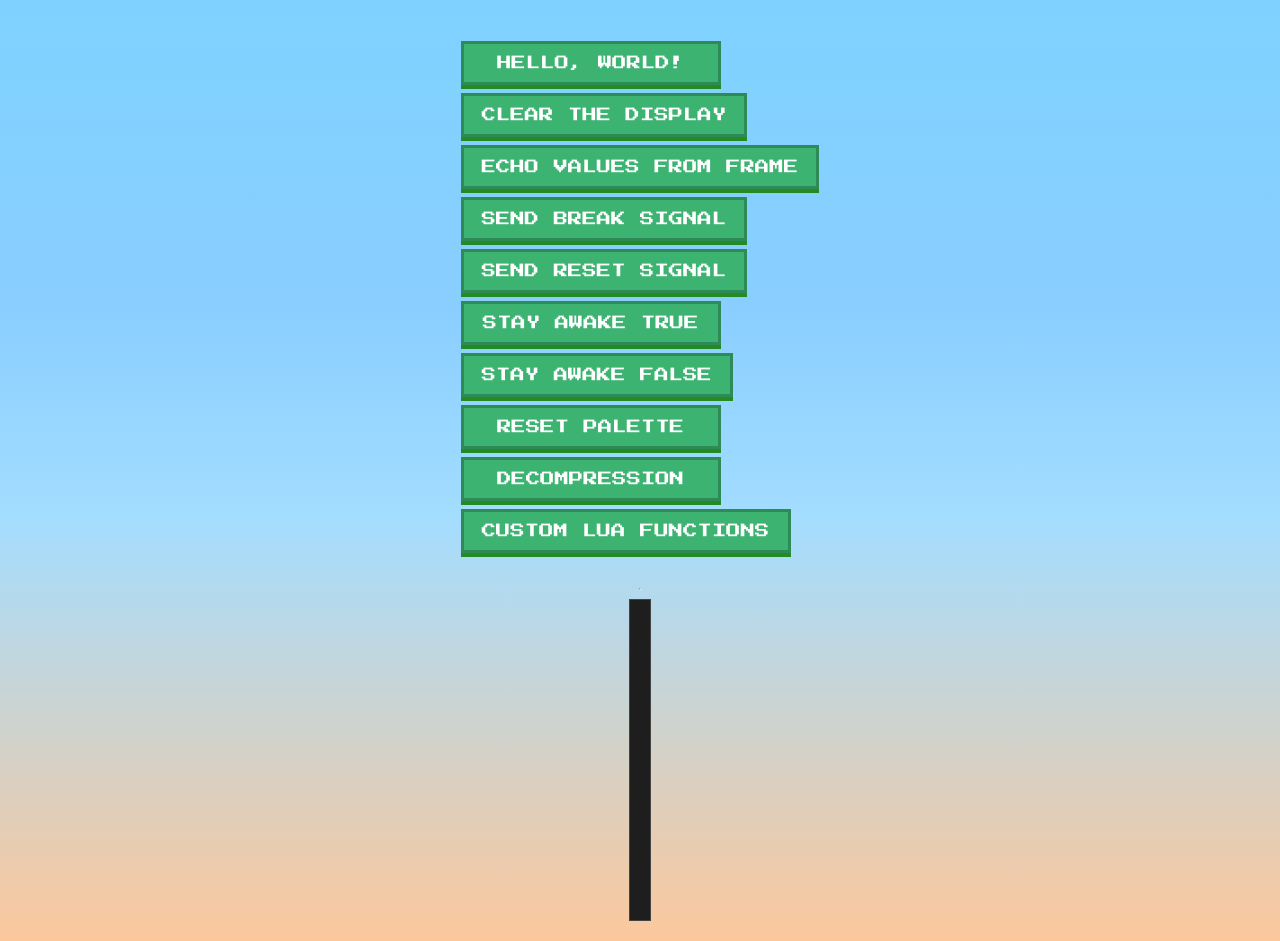
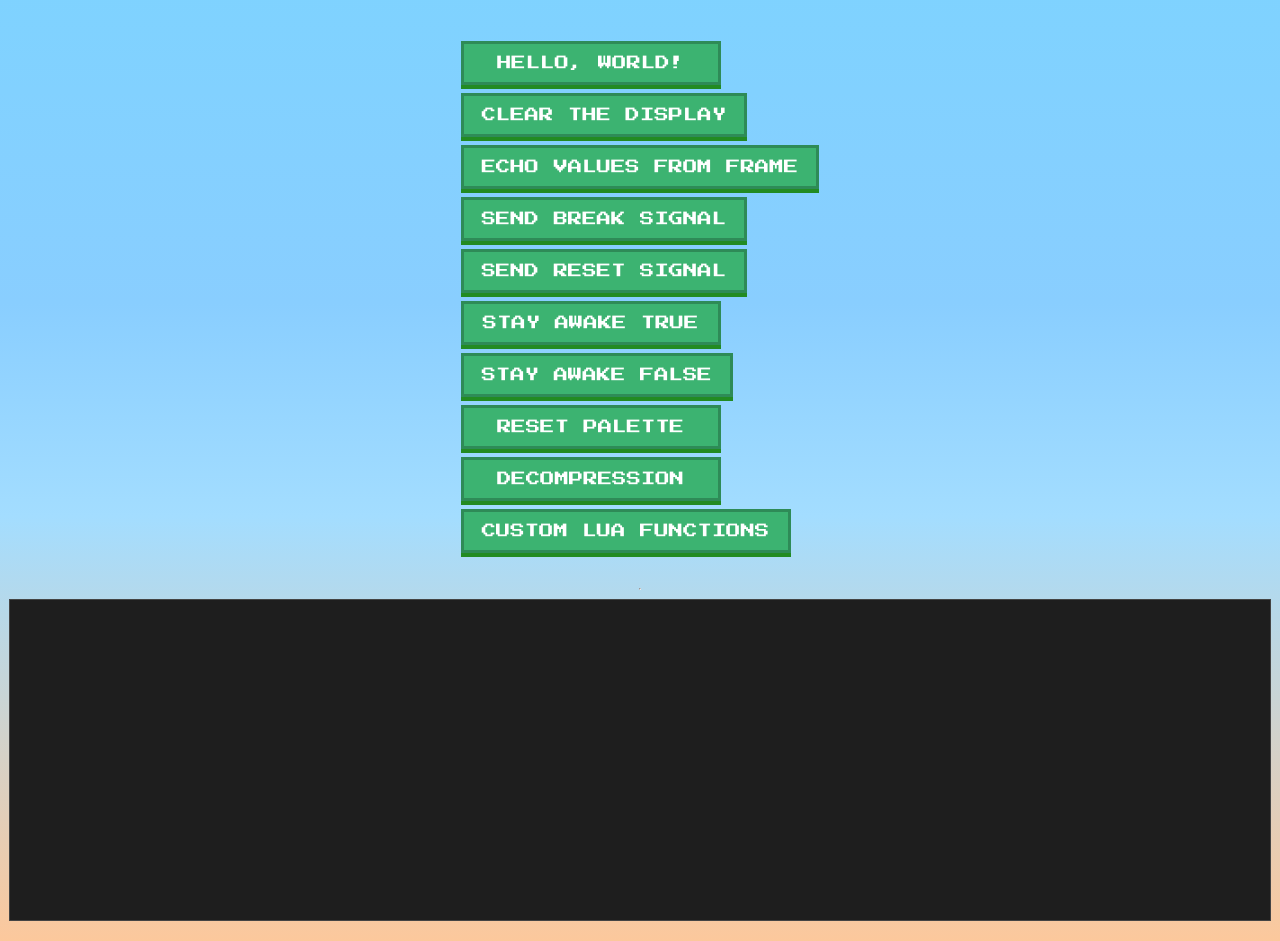
Before and after one commit to CitizenOneX/frame-ble-webbluetooth, a website built with Vite: page example/index.html in a window 1280 px wide. Shown: the part 122-1063 px from the top of the page. Built offline with nearby package versions, Linux system fonts and the light colour scheme.

Commit message:
example: update logging box to take full width of the page

```diff
--- a/example/index.html
+++ b/example/index.html
@@ -67,7 +67,7 @@
       </li>
     </ul>
     <hr />
-    <div id="log"></div>
+    <div id="log" style="width: 100%; overflow-x: auto;"></div>
     <script>
       const logElement = document.getElementById("log");
 
@@ -87,6 +87,7 @@
           const line = document.createElement('div');
           line.className = cssClass;
           line.textContent = `[${methodName}] ${message}`;
+          line.style.whiteSpace = 'pre'; // Preserve whitespace and prevent wrapping
           logElement.appendChild(line);
 
           // Auto-scroll to bottom
```
Lines whose indentation alone changed are shown as unchanged.
